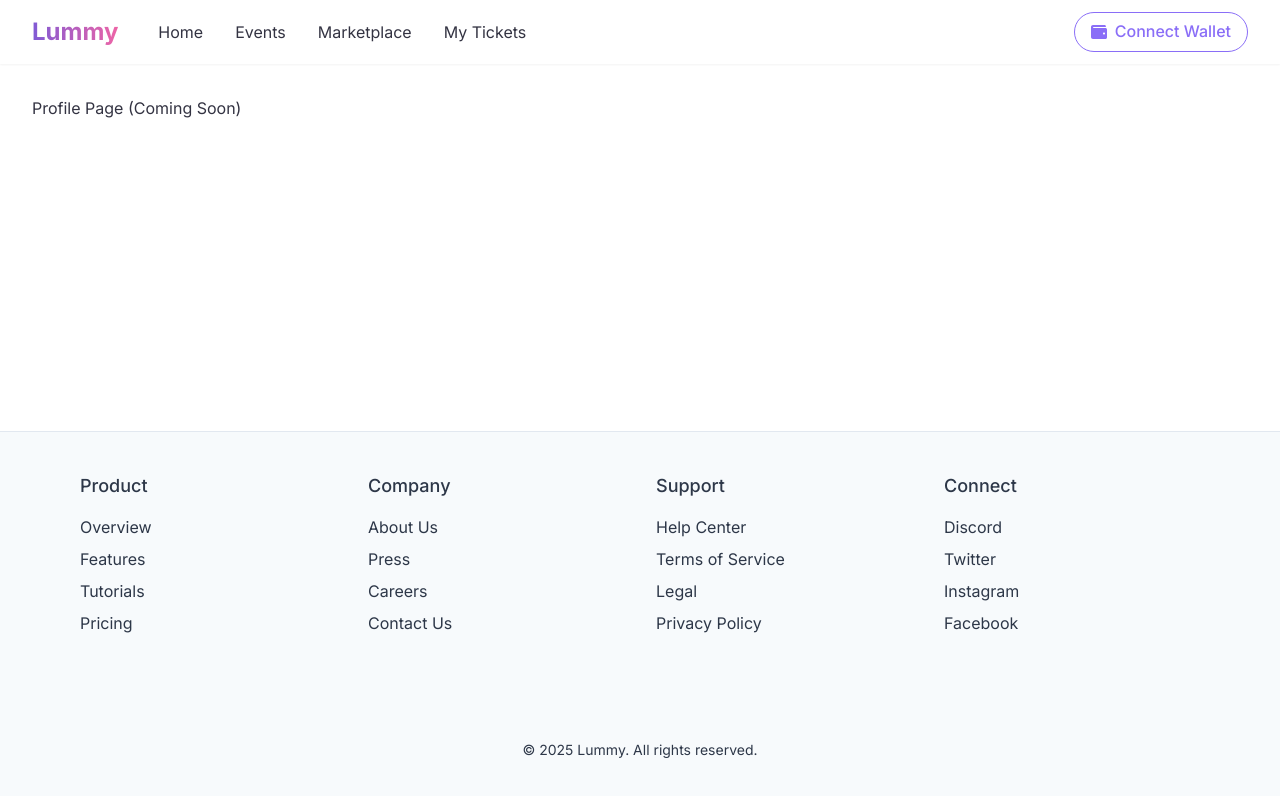
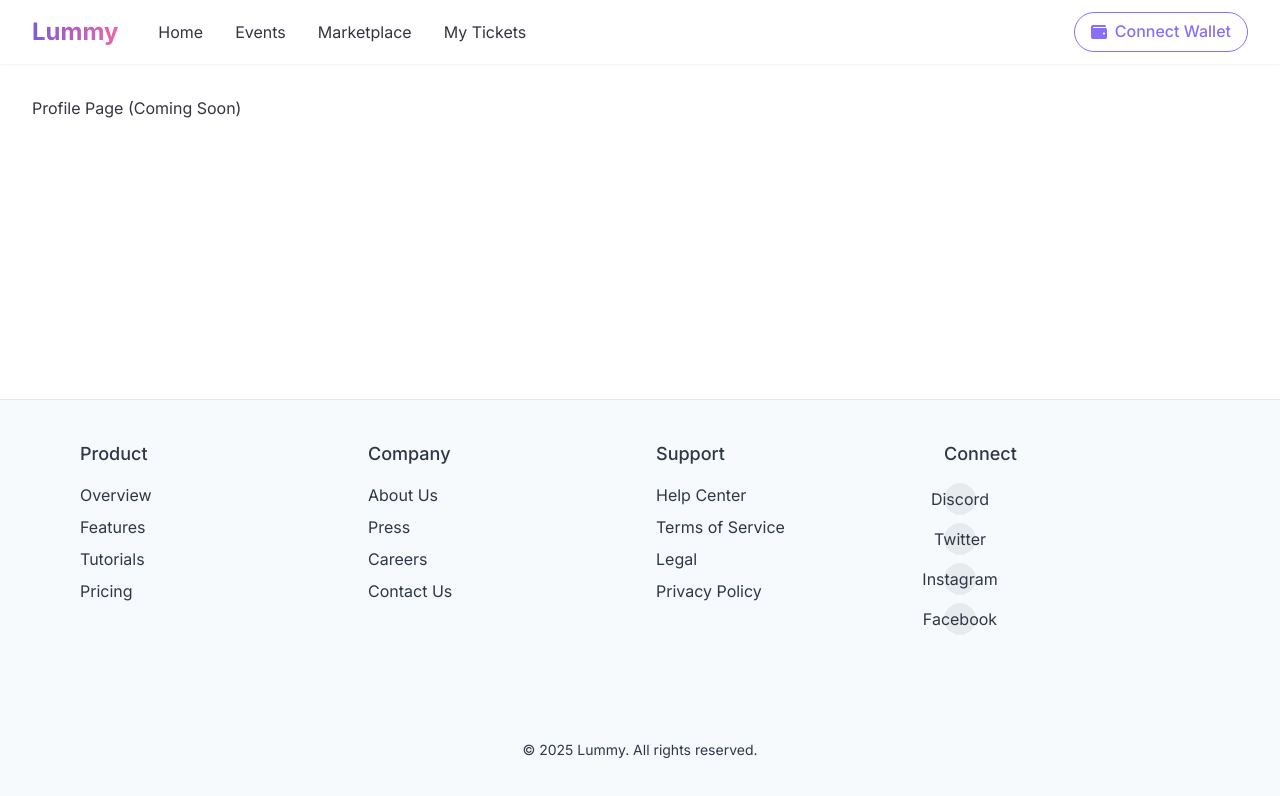
Before and after one commit to luthfidi/lummy-frontend, a React (Vite) app: page /profile in a window 1280 px wide. Shown: the top 796 px of the page. Built offline with nearby package versions, Linux system fonts and the light colour scheme.

Commit message:
fix: vercel error (2)

```diff
--- a/src/components/composite/EventDetailInfo/EventDetailInfo.tsx
+++ b/src/components/composite/EventDetailInfo/EventDetailInfo.tsx
@@ -1,6 +1,6 @@
 import React from "react";
-import { Box, VStack, HStack, Text, Badge, Icon } from "@chakra-ui/react";
-import { CalendarIcon, TimeIcon, InfoIcon } from "@chakra-ui/icons";
+import { VStack, HStack, Text, Badge, Icon } from "@chakra-ui/react";
+import { CalendarIcon, TimeIcon } from "@chakra-ui/icons";
 import { FaMapMarkerAlt } from "react-icons/fa";
 
 interface EventDetailInfoProps {
--- a/src/components/layout/Footer/Footer.tsx
+++ b/src/components/layout/Footer/Footer.tsx
@@ -89,10 +89,18 @@ export const Footer = () => {
 
           <Stack align={"flex-start"}>
             <ListHeader>Connect</ListHeader>
-            <Link href={"#"}>Discord</Link>
-            <Link href={"#"}>Twitter</Link>
-            <Link href={"#"}>Instagram</Link>
-            <Link href={"#"}>Facebook</Link>
+            <SocialButton label="Discord" href="#">
+              <Link href={"#"}>Discord</Link>
+            </SocialButton>
+            <SocialButton label="Twitter" href="#">
+              <Link href={"#"}>Twitter</Link>
+            </SocialButton>
+            <SocialButton label="Instagram" href="#">
+              <Link href={"#"}>Instagram</Link>
+            </SocialButton>
+            <SocialButton label="Facebook" href="#">
+              <Link href={"#"}>Facebook</Link>
+            </SocialButton>
           </Stack>
         </SimpleGrid>
       </Container>
```
